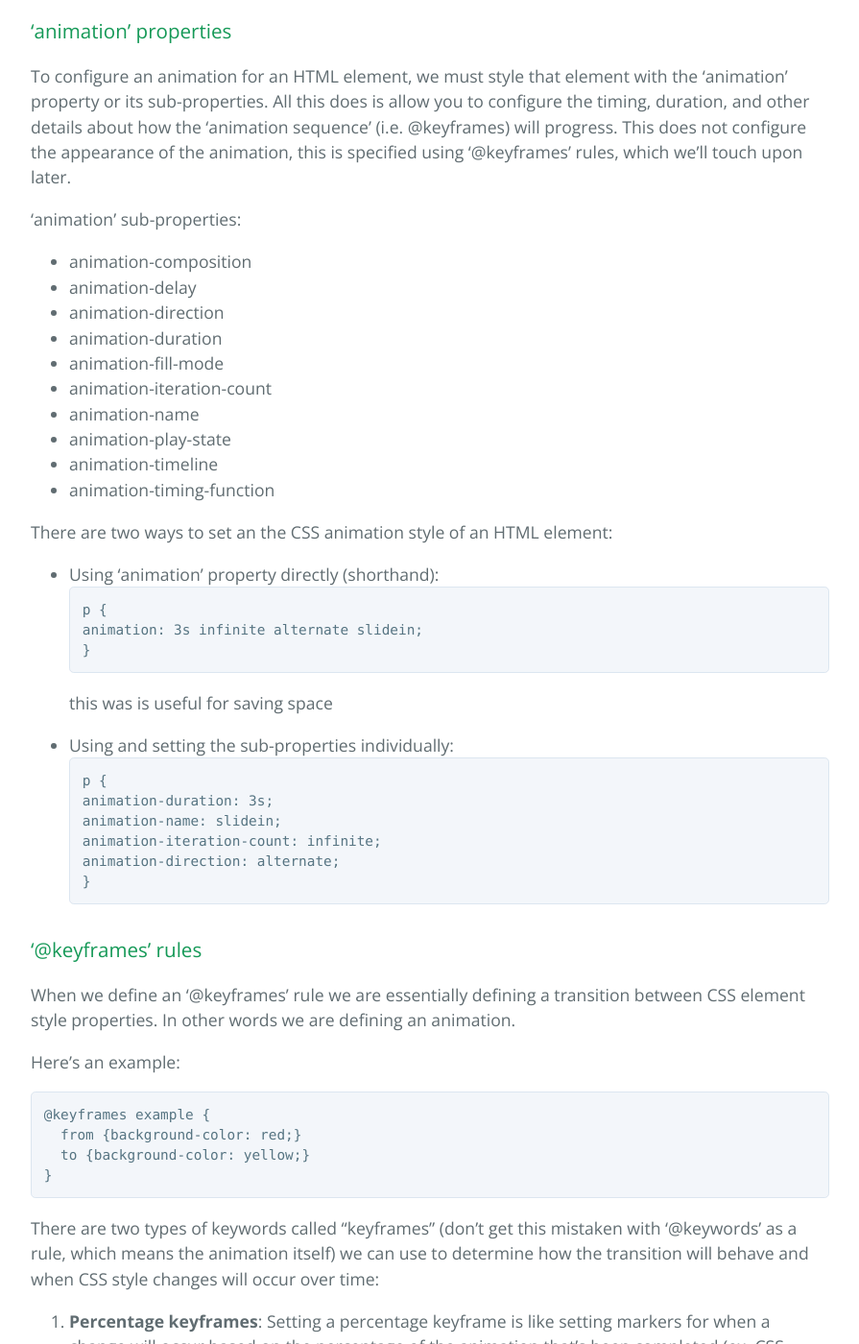
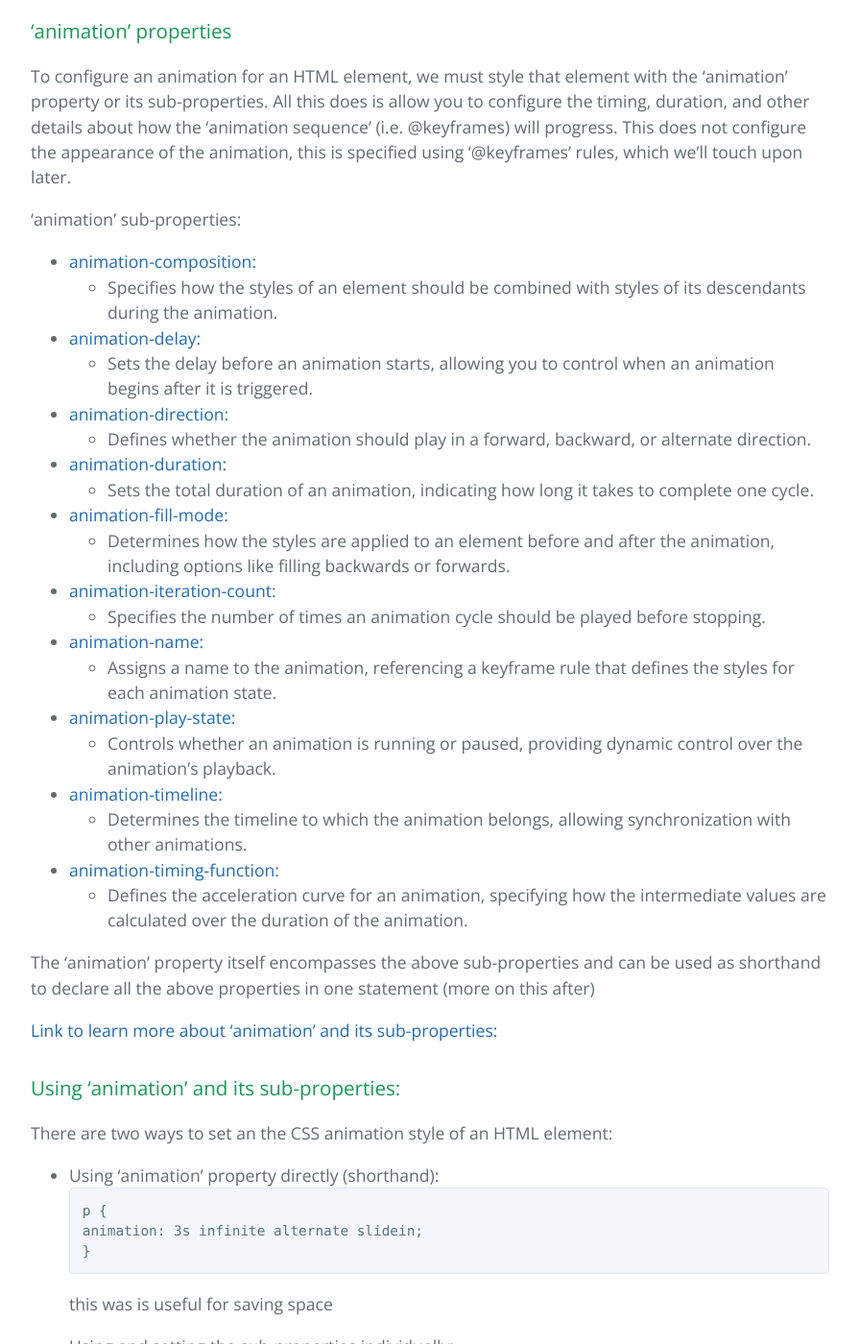
Before and after one commit to learning-software-engineering/learning-software-engineering.github.io, a Jekyll site: the page built from Topics/Tech_Stacks/CSS_animation.md, in a window 1280 px wide and 1400 px high, scrolled down 1405 px. Shown: the whole window at 96% size, without its empty margins (192-1087 px from the left). Built offline with Jekyll 4.4.1, drawn with Linux system fonts in a browser that asks for light colours; our own code applies the rules of GitHub Pages for plain Markdown files.

Commit message:
made listed 'animation' sub-property name clickable links to redirect users to web page specific to each 'animation' sub-property and wrote a brief explaination about each one

```diff
--- a/Topics/Tech_Stacks/CSS_animation.md
+++ b/Topics/Tech_Stacks/CSS_animation.md
@@ -29,17 +29,32 @@ All this does is allow you to configure the timing, duration, and other details
 This does not configure the appearance of the animation, this is specified using '@keyframes' rules, which we'll touch upon later.
 
 'animation' sub-properties:
-- animation-composition
-- animation-delay
-- animation-direction
-- animation-duration
-- animation-fill-mode
-- animation-iteration-count
-- animation-name
-- animation-play-state
-- animation-timeline
-- animation-timing-function
+- [animation-composition:](https://developer.mozilla.org/en-US/docs/Web/CSS/animation-composition)
+  - Specifies how the styles of an element should be combined with styles of its descendants during the animation.
+- [animation-delay:](https://developer.mozilla.org/en-US/docs/Web/CSS/animation-delay)
+  - Sets the delay before an animation starts, allowing you to control when an animation begins after it is triggered.
+- [animation-direction:](https://developer.mozilla.org/en-US/docs/Web/CSS/animation-direction)
+  - Defines whether the animation should play in a forward, backward, or alternate direction.
+- [animation-duration:](https://developer.mozilla.org/en-US/docs/Web/CSS/animation-duration)
+  - Sets the total duration of an animation, indicating how long it takes to complete one cycle.
+- [animation-fill-mode:](https://developer.mozilla.org/en-US/docs/Web/CSS/animation-fill-mode)
+  - Determines how the styles are applied to an element before and after the animation, including options like filling backwards or forwards.
+- [animation-iteration-count:](https://developer.mozilla.org/en-US/docs/Web/CSS/animation-iteration-count)
+  - Specifies the number of times an animation cycle should be played before stopping.
+- [animation-name:](https://developer.mozilla.org/en-US/docs/Web/CSS/animation-name)
+  - Assigns a name to the animation, referencing a keyframe rule that defines the styles for each animation state.
+- [animation-play-state:](https://developer.mozilla.org/en-US/docs/Web/CSS/animation-play-state)
+  - Controls whether an animation is running or paused, providing dynamic control over the animation's playback.
+- [animation-timeline:](https://developer.mozilla.org/en-US/docs/Web/CSS/animation-timeline)
+  - Determines the timeline to which the animation belongs, allowing synchronization with other animations.
+- [animation-timing-function:](https://developer.mozilla.org/en-US/docs/Web/CSS/animation-timing-function)
+  - Defines the acceleration curve for an animation, specifying how the intermediate values are calculated over the duration of the animation.
 
+The 'animation' property itself encompasses the above sub-properties and can be used as shorthand to declare all the above properties in one statement (more on this after)
+
+[Link to learn more about 'animation' and its sub-properties:](https://developer.mozilla.org/en-US/docs/Web/CSS/animation)
+
+### Using 'animation' and its sub-properties:
 
 There are two ways to set an the CSS animation style of an HTML element:
 - Using 'animation' property directly (shorthand):
```
